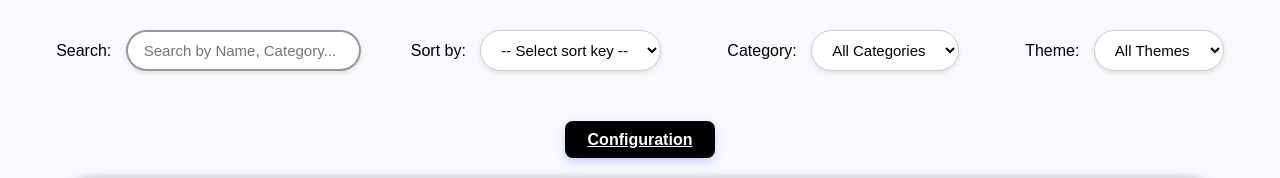
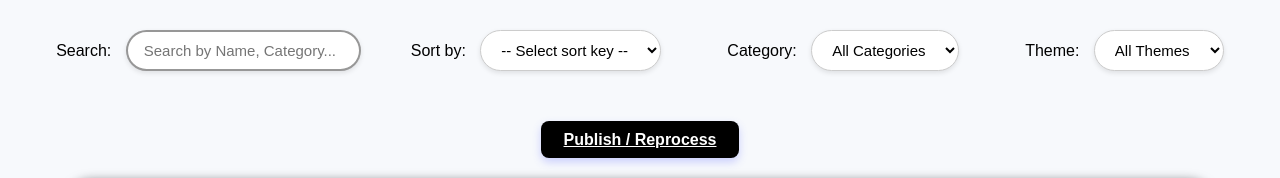
Before and after one commit to vishu579/geoentity-app, a Flask app: page / in a window 1280 px wide. Shown: the part 94-272 px from the top of the page. Run offline with Flask 3, Linux system fonts and the light colour scheme.

Commit message:
Update index.html

```diff
--- a/templates/index.html
+++ b/templates/index.html
@@ -62,7 +62,7 @@
           </select>
         </div>
 
-        <a href="{{ url_for('config') }}" class="button">Configuration</a>
+        <a href="{{ url_for('config') }}" class="button">Publish / Reprocess</a>
       </div>
       <section class="data-table">
         <table>
```
